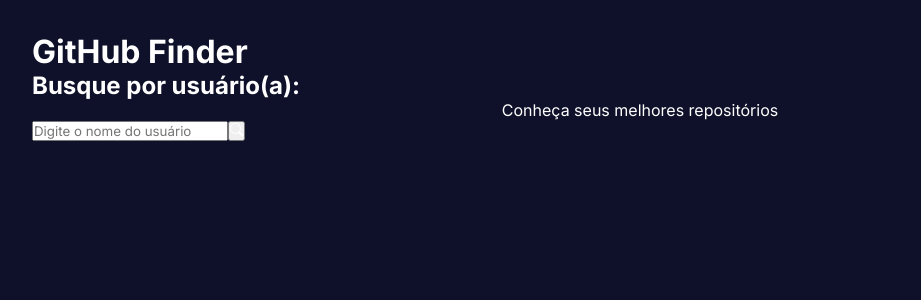
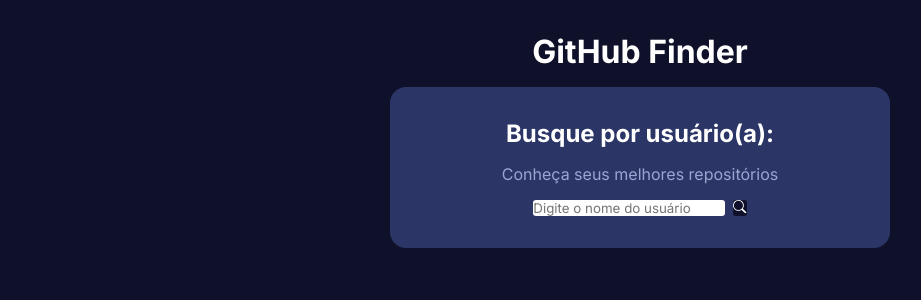
Before and after one commit to surieltech/github-finder, a React (Vite) app: page / in a window 1280 px wide. Shown: the top 300 px of the page, without its empty margins (0-921 px from the left). Built offline with nearby package versions, Linux system fonts and the light colour scheme; a web font is replaced by a local one.

Commit message:
feat: enter to search

```diff
--- a/src/App.tsx
+++ b/src/App.tsx
@@ -1,9 +1,11 @@
 import { Outlet } from "react-router-dom"
+
+import classes from './App.module.css'
 
 function App() {
 
   return (
-    <div className="App">
+    <div className={classes.app}>
       <h1>GitHub Finder</h1>
       <Outlet></Outlet>
     </div>
--- /dev/null
+++ b/src/components/Search.module.css
@@ -0,0 +1,33 @@
+.search {
+    background-color: #2b3566;
+    padding: 2rem;
+    border-radius: 1rem;
+    display: flex;
+    flex-direction: column;
+    justify-content: center;
+    align-items: center;
+    gap: 1rem;
+    margin-bottom: 1.5rem;
+}
+
+.search p {
+    color: #9da5d1;
+}
+
+.search_container{
+    display: flex;
+    gap: 0.5rem;
+}
+
+.search_container input,
+.search_container button {
+    padding: 0.6 rem;
+    border-radius: 3px;
+    border: none;
+    color: #2b3566;
+}
+
+.search_container button{
+    background-color: #0e1129;
+    cursor: pointer;
+}
--- a/src/components/Search.tsx
+++ b/src/components/Search.tsx
@@ -2,20 +2,29 @@
     loadUser: (userName: string) => Promise<void>;
 }
 
-import { useState } from "react";
-
+import { useState, KeyboardEvent } from "react";
 import { BsSearch } from "react-icons/bs"
+import classes from './Search.module.css'
 
 const Search = ({loadUser}: SearchProps) => {
 
     const [userName, setUserName] = useState("");
 
+    //evento para algo acontecer se pressionar enter
+    const handleKeyDown = (e: KeyboardEvent) => {
+        if(e.key === "Enter"){
+            loadUser(userName);
+        }
+    }
+
   return (
-    <div>
+    <div className={classes.search}>
         <h2>Busque por usuário(a):</h2>
         <p>Conheça seus melhores repositórios</p>
-        <div>
-            <input type="text" placeholder='Digite o nome do usuário' onChange={(e)=> setUserName(e.target.value)}/>
+        <div className={classes.search_container}>
+            <input type="text" placeholder='Digite o nome do usuário' onChange={(e)=> setUserName(e.target.value)}
+            //acao para quando for pressionar alguma tecla
+            onKeyDown={handleKeyDown}/>
             <button onClick={() => loadUser(userName)}><BsSearch></BsSearch></button>
         </div>
     </div>
```
